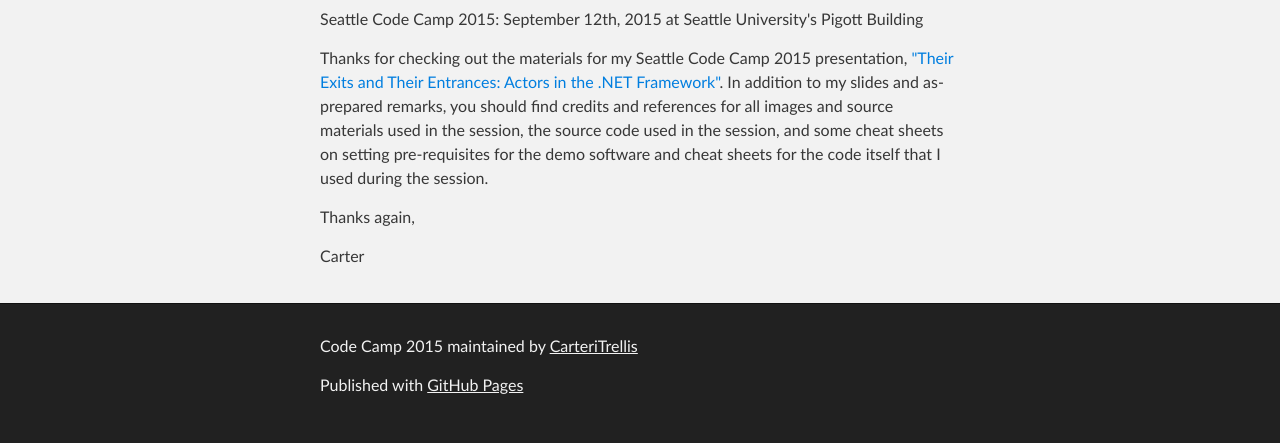
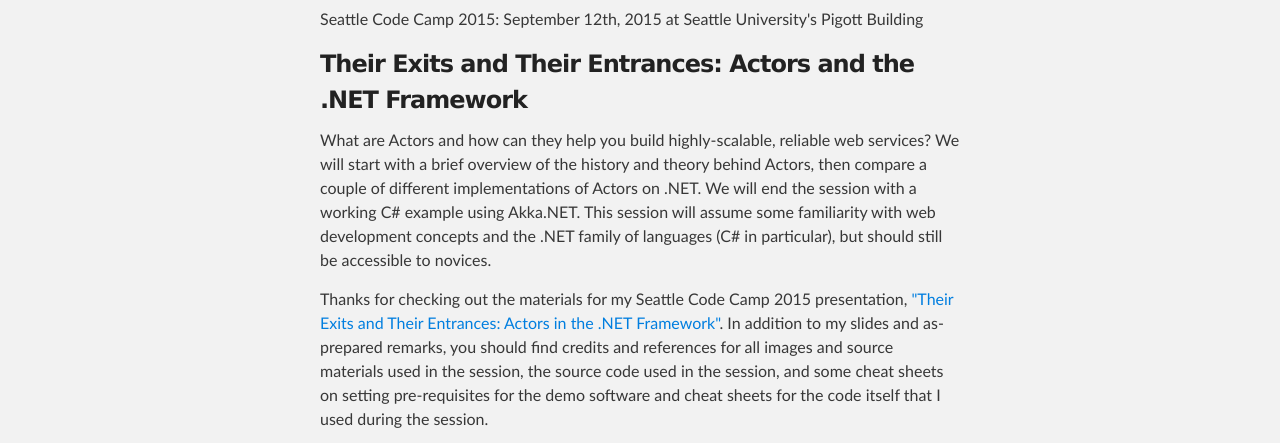
Before and after one commit to CarteriTrellis/CodeCamp2015, a plain HTML site: page index.html in a window 1280 px wide. Shown: the part 353-796 px from the top of the page. Drawn offline with Linux system fonts and the light colour scheme.

Commit message:
Added the session description
Added session description from the Code Camp website, since they retire the links after a certain period.

```diff
--- a/index.html
+++ b/index.html
@@ -34,6 +34,9 @@
 
 <p>Seattle Code Camp 2015: September 12th, 2015 at Seattle University's Pigott Building</p>
 
+<h3>Their Exits and Their Entrances: Actors and the .NET Framework</h3>
+<p>What are Actors and how can they help you build highly-scalable, reliable web services? We will start with a brief overview of the history and theory behind Actors, then compare a couple of different implementations of Actors on .NET. We will end the session with a working C# example using Akka.NET. This session will assume some familiarity with web development concepts and the .NET family of languages (C# in particular), but should still be accessible to novices.</p>
+
 <p>Thanks for checking out the materials for my Seattle Code Camp 2015 presentation, <a href="https://seattle.codecamp.us/Session/Details/68">"Their Exits and Their Entrances: Actors in the .NET Framework"</a>. In addition to my slides and as-prepared remarks, you should find credits and references for all images and source materials used in the session, the source code used in the session, and some cheat sheets on setting pre-requisites for the demo software and cheat sheets for the code itself that I used during the session.</p>
 
 <p>Thanks again,</p>
```
